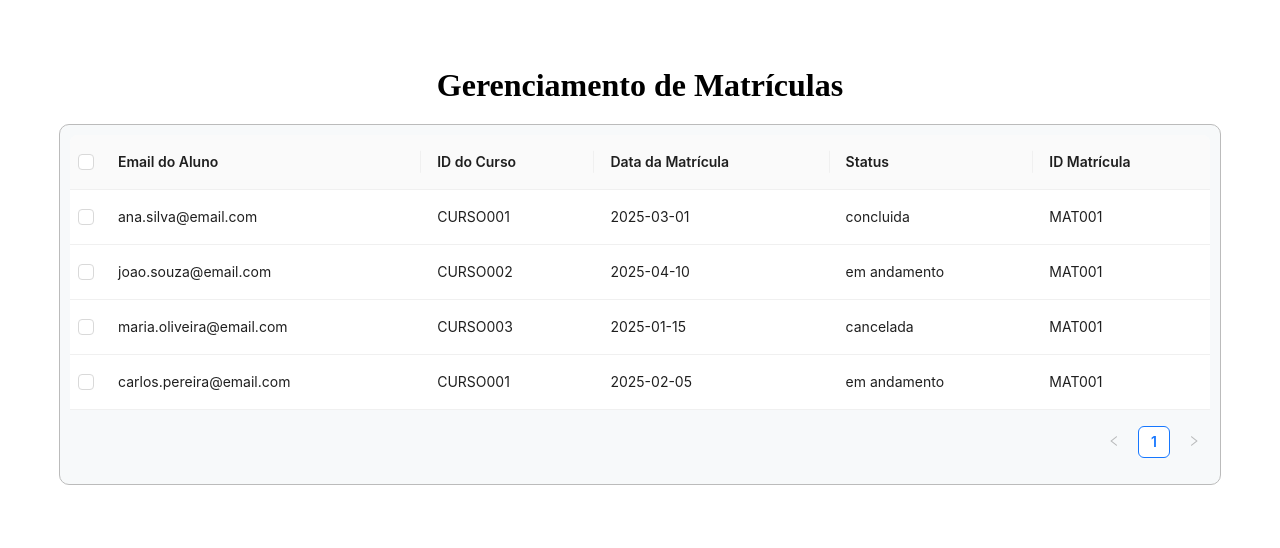
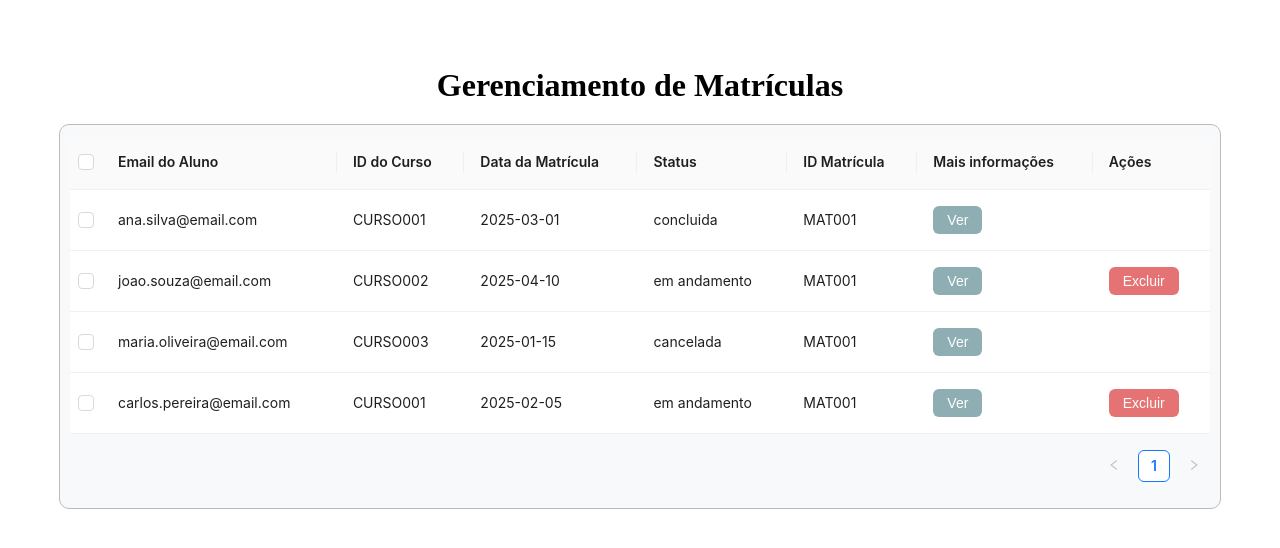
Before and after one commit to Joao-Pedro-Queiroz/projeto_matricula_front, a React (Vite) app in the folder projeto_matricula/: page / in a window 1280 px wide. Shown: the top 548 px of the page. Built offline with nearby package versions, Linux system fonts and the light colour scheme.

Commit message:
criação do botao excluir e rota
Co-authored-by: aninhaabc <aninhabiac123@gmail.com>
Co-authored-by: Ana Beatriz da Cunha <133781643+aninhaabc@users.noreply.github.com>

```diff
--- /dev/null
+++ b/projeto_matricula/src/BotaoExcluir.jsx
@@ -0,0 +1,21 @@
+import React from 'react';
+import { useNavigate } from 'react-router-dom';
+
+const BotaoExcluir = ({ matriculaId }) => {
+  const navigate = useNavigate();
+
+  const handleClick = () => {
+    const confirmar = window.confirm("Deseja excluir esta matrícula?");
+    if (confirmar) {
+      navigate(`/cancelar/${matriculaId}`);
+    }
+  };
+
+  return (
+    <button className="botao-excluir" onClick={handleClick}>
+      Excluir
+    </button>
+  );
+};
+
+export default BotaoExcluir;
--- /dev/null
+++ b/projeto_matricula/src/CancelarMatricula.jsx
@@ -0,0 +1,31 @@
+import React from 'react';
+import { useParams } from 'react-router-dom';
+
+const CancelarMatricula = () => {
+  const { id } = useParams();
+
+  return (
+    <div style={{ padding: '2rem' }}>
+      <h2>Cancelar Matrícula</h2>
+      <table border="1" cellPadding="10" style={{ marginBottom: '1rem' }}>
+        <thead>
+          <tr>
+            <th>ID da Matrícula</th>
+            <th>Motivo</th>
+            <th>Data</th>
+          </tr>
+        </thead>
+        <tbody>
+          <tr>
+            <td>{id}</td>
+            <td><input type="text" placeholder="Digite o motivo..." style={{ width: '100%' }} /></td>
+            <td><input type="date" style={{ width: '100%' }} /></td>
+          </tr>
+        </tbody>
+      </table>
+      <button>Confirmar Cancelamento</button>
+    </div>
+  );
+};
+
+export default CancelarMatricula;
--- a/projeto_matricula/src/Tabelinha.jsx
+++ b/projeto_matricula/src/Tabelinha.jsx
@@ -16,8 +16,9 @@ const Tabelinha = ({
   onRowClick = () => {}
 }) => {
   const [visibleColumns] = useState(
-    columns.map((col) => col.dataIndex).filter((col) => startingTableColumns.includes(col))
+    columns.map((col) => col.dataIndex || col.key).filter((col) => startingTableColumns.includes(col))
   );
+
   const [selectedRowKeys, setSelectedRowKeys] = useState([]);
 
   const onSelectChange = (newSelectedRowKeys) => {
@@ -47,8 +48,9 @@ const Tabelinha = ({
 
   const filteredColumns = updatedColumns.filter(
     (col) =>
-      visibleColumns.includes(col.dataIndex) || col.dataIndex === "mais_informacoes"
+      visibleColumns.includes(col.dataIndex || col.key)
   );
+
 
   return (
     <Table
--- a/projeto_matricula/src/main.jsx
+++ b/projeto_matricula/src/main.jsx
@@ -1,7 +1,9 @@
-import { StrictMode } from 'react'
-import { createRoot } from 'react-dom/client'
-import Matricula from './matricula.jsx'
-import { Auth0Provider } from '@auth0/auth0-react'
+import { StrictMode } from 'react';
+import { createRoot } from 'react-dom/client';
+import { BrowserRouter, Routes, Route } from 'react-router-dom';
+import Matricula from './matricula.jsx';
+import CancelarMatricula from './CancelarMatricula.jsx';
+import { Auth0Provider } from '@auth0/auth0-react';
 
 createRoot(document.getElementById('root')).render(
   <Auth0Provider
@@ -12,6 +14,11 @@ createRoot(document.getElementById('root')).render(
       redirect_uri: window.location.origin
     }}
   >
-    <Matricula />
-  </Auth0Provider>,
-)
+    <BrowserRouter>
+      <Routes>
+        <Route path="/" element={<Matricula />} />
+        <Route path="/cancelar/:id" element={<CancelarMatricula />} /> {/* NOVA ROTA */}
+      </Routes>
+    </BrowserRouter>
+  </Auth0Provider>
+);
--- a/projeto_matricula/src/matricula.css
+++ b/projeto_matricula/src/matricula.css
@@ -6,6 +6,21 @@
     text-align: center;
     font-size: 2rem;
     margin-bottom: 1rem;
+  }
+
+  .botao-excluir {
+    background-color: #e57373;
+    color: white;
+    padding: 6px 14px;
+    border: none;
+    border-radius: 6px;
+    font-size: 14px;
+    cursor: pointer;
+    transition: background-color 0.3s ease;
+  }
+
+  .botao-excluir:hover {
+    background-color: #d32f2f;
   }
 
   .matricula-table-container {
--- a/projeto_matricula/src/matricula.jsx
+++ b/projeto_matricula/src/matricula.jsx
@@ -25,7 +25,15 @@ const Matricula = () => {
         <Tabletop
           tableData={tableData}
           columns={columnsMatricula}
-          startingTableColumns={columnsMatricula.map(col => col.dataIndex ?? col.key)}
+          startingTableColumns={[
+            'email',
+            'cursoId',
+            'data',
+            'status',
+            'matriculaId',
+            'mais_info',
+            'acoes' // adiciona explicitamente a coluna 'Ações'
+          ]}
         />
       </div>
     </div>
--- a/projeto_matricula/src/matriculaColumns.jsx
+++ b/projeto_matricula/src/matriculaColumns.jsx
@@ -1,4 +1,5 @@
 import { Link } from 'react-router-dom';
+import BotaoExcluir from './BotaoExcluir.jsx'; // Componente do botão de exclusão
 
 const columnsMatricula = [
   {
@@ -34,6 +35,16 @@ const columnsMatricula = [
         <button className="botao-ver">Ver</button>
       </Link>
     )
+  },
+  {
+    title: 'Ações',
+    key: 'acoes',
+    render: (_, record) => {
+      if (record.status === 'em andamento') {
+        return <BotaoExcluir matriculaId={record.matriculaId} />;
+      }
+      return null;
+    }
   }
 ];
 
```
